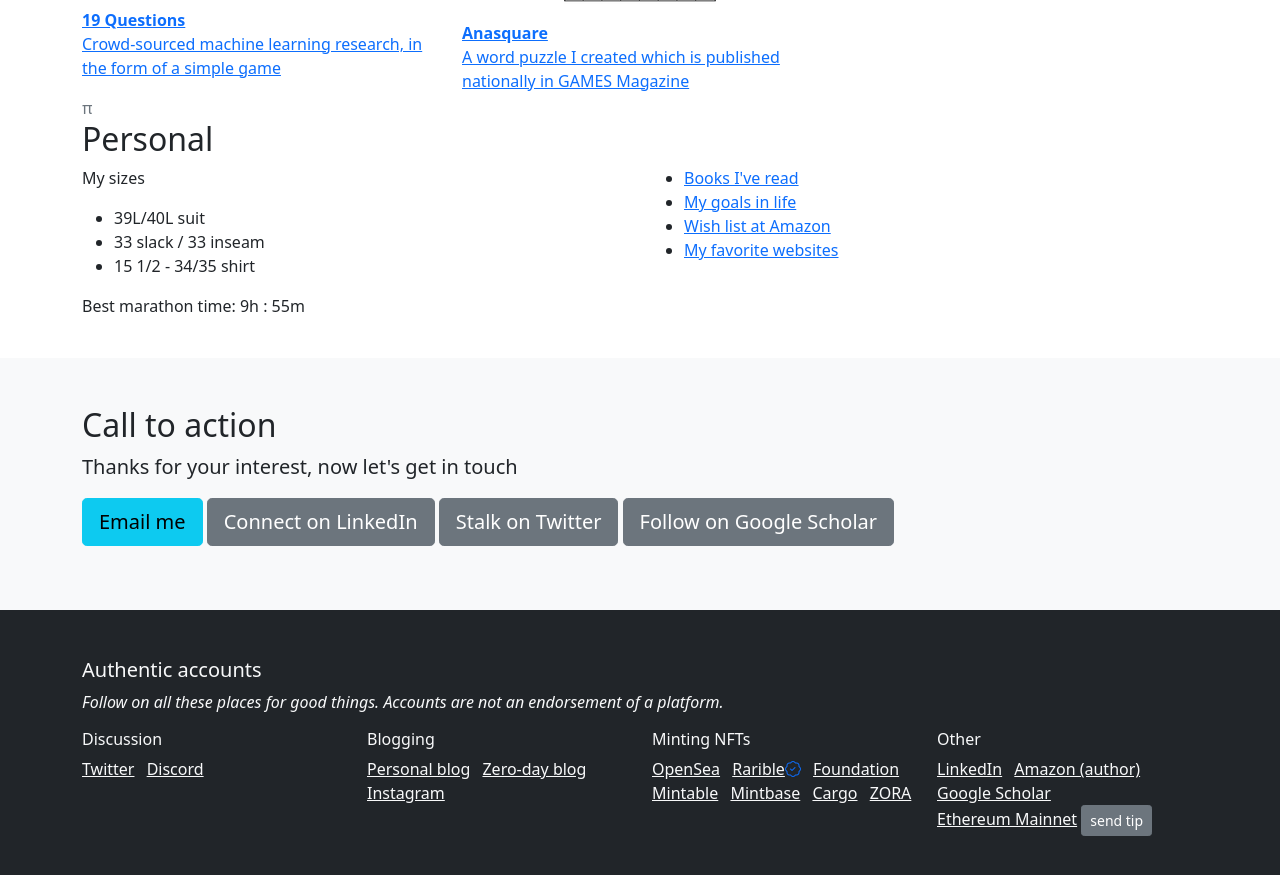
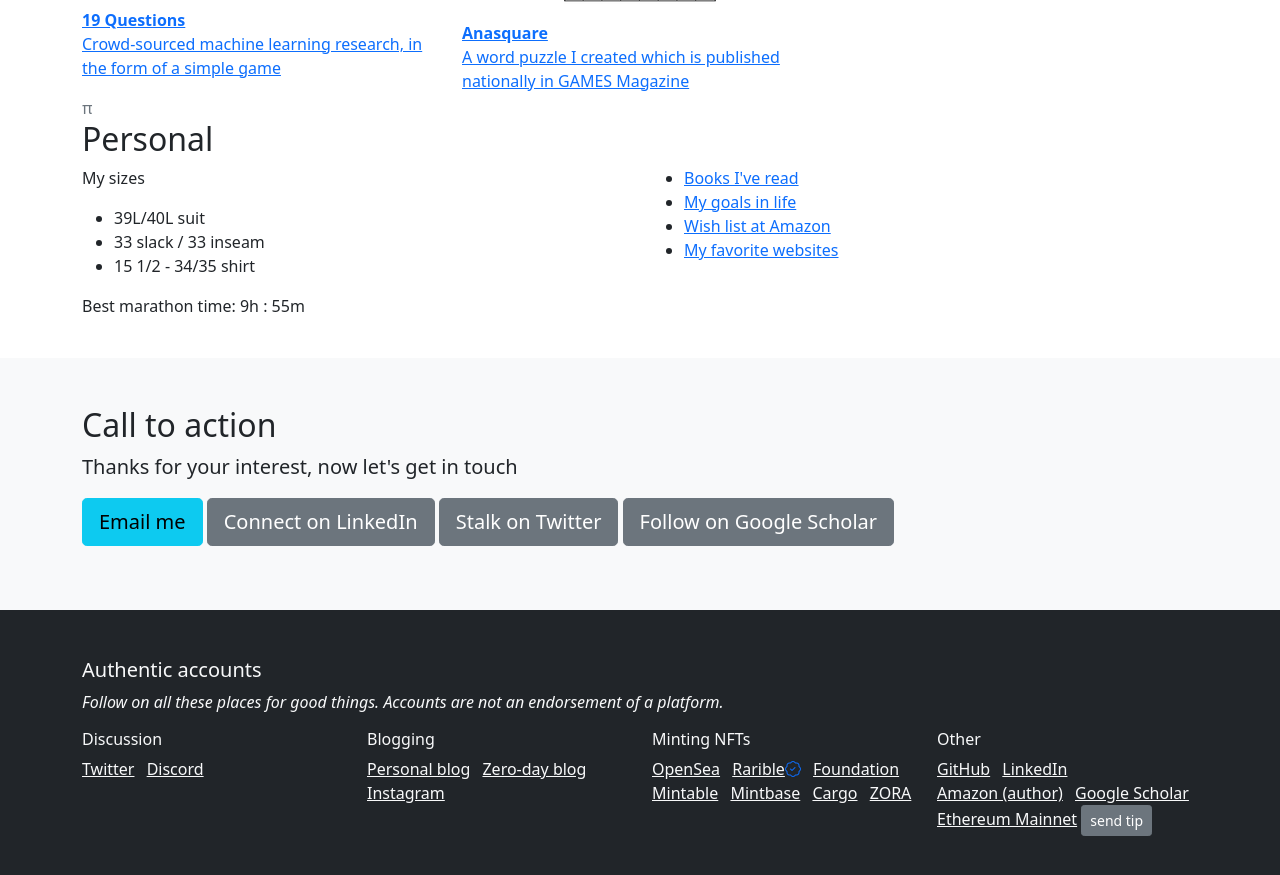
Before and after one commit to fulldecent/phor.net, a Jekyll site: the page built from index.html, in a window 1280 px wide and 900 px high, scrolled down 4634 px. Shown: the top 875 px of the window. Built offline with Jekyll 4.4.1, drawn with Linux system fonts in a browser that asks for light colours; nearby versions of some CDN libraries; comment, search, counter and statistics services are not loaded.

Commit message:
How did I forget GitHub?!

```diff
--- a/index.html
+++ b/index.html
@@ -679,6 +679,7 @@
         <div class="col-md">
           <h6>Other</h6>
           <ul class="list-inline float-start">
+            <li class="list-inline-item"><a class="link-light" target="_blank" href="https://github.com/fulldecent">GitHub</a></li>
             <li class="list-inline-item"><a class="link-light" target="_blank" href="https://www.linkedin.com/in/fulldecent">LinkedIn</a></li>
             <li class="list-inline-item"><a class="link-light" target="_blank" href="https://www.amazon.ca/William-Entriken/e/B091JWDTRW/ref=dp_byline_cont_pop_ebooks_2">Amazon (author)</a></li>
             <li class="list-inline-item"><a class="link-light" target="_blank" href="https://scholar.google.com/citations?user=4rGYvTgAAAAJ">Google Scholar</a></li>
```
